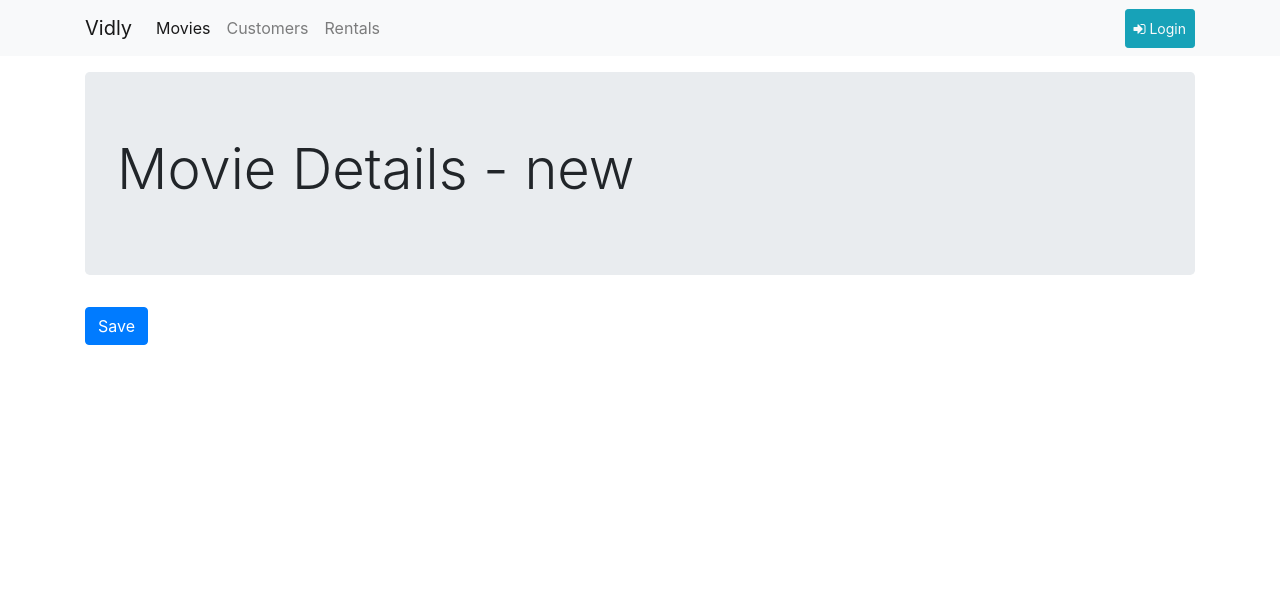
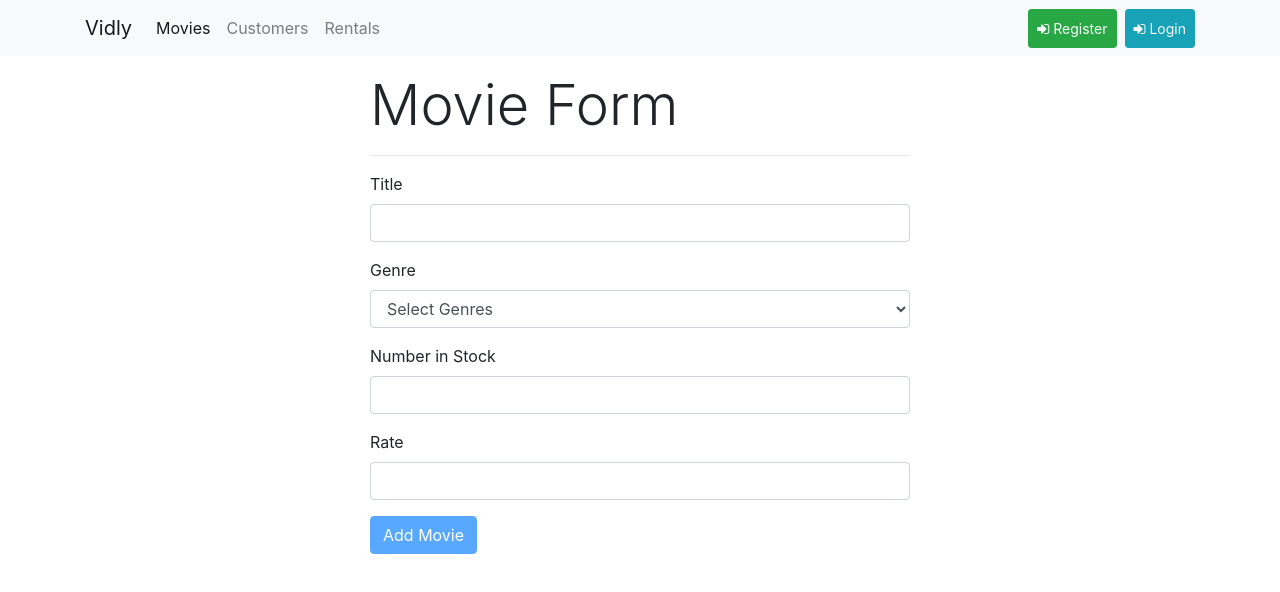
Before and after one commit to salmanpatnee/Vidly, a React (Create React App) app: page /movies/new in a window 1280 px wide. Shown: the top 592 px of the page. Built offline with nearby package versions, Linux system fonts and the light colour scheme.

Commit message:
22- Exercise 2- Movie Form

```diff
--- a/src/App.js
+++ b/src/App.js
@@ -6,7 +6,11 @@ import Customers from './components/Customers';
 import Rentals from './components/Rentals';
 import NoMatch from './components/NoMatch';
 import LoginForm from './components/common/LoginForm';
+import RegisterForm from './components/common/RegisterForm';
+import MovieForm from './components/MovieForm';
 import './App.css';
+
+
 
 
 function App() {
@@ -16,6 +20,8 @@ function App() {
       <main className="container">
         <Routes>
           <Route path="/login" element={<LoginForm />} />
+          <Route path="/register" element={<RegisterForm />} />
+          <Route exact path="/movies/new" element={<MovieForm />} />
           <Route path="/movies/:id" element={<MovieDetails />} />
           <Route path="/movies" element={<Movies />} />
           <Route exact path="/" element={<Navigate replace to="/movies" />} />
--- /dev/null
+++ b/src/components/MovieForm.jsx
@@ -0,0 +1,57 @@
+import React from 'react';
+import Joi from 'joi-browser';
+import Form from './common/Form/Form';
+import { getGenres } from './../services/fakeGenreService';
+
+class MovieForm extends Form {
+
+    state = {
+        data: {
+            title: "",
+            genreId: "",
+            numberInStock: "",
+            dailyRentalRate: "",
+        },
+        errors: {},
+        genres: []
+    };
+
+    componentDidMount() {
+        const genres = [{ _id: "", name: "Select Genres" }, ...getGenres()];
+        this.setState({ genres });
+    }
+
+    rules = {
+        title: Joi.string().required().label("Title"),
+        genreId: Joi.string().required().label("Genre"),
+        numberInStock: Joi.number().required().min(0).max(100).label("Number in Stock"),
+        dailyRentalRate: Joi.number().required().min(0).max(10).label("Rate"),
+    };
+
+    schema = Joi.object(this.rules);
+
+    doSubmit = () => {
+        console.log('Added.');
+    };
+
+    render() {
+
+        return (
+            <div className="row justify-content-center" >
+                <div className='col-6'>
+                    <h1 className="display-4">Movie Form</h1>
+                    <hr />
+                    <form onSubmit={this.handleSubmit}>
+                        {this.renderInput('title', 'Title')}
+                        {this.renderSelect('genreId', 'Genre', this.state.genres)}
+                        {this.renderInput('numberInStock', 'Number in Stock', 'number')}
+                        {this.renderInput('dailyRentalRate', 'Rate')}
+                        {this.renderButton('Add Movie')}
+                    </form>
+                </div>
+            </div>
+        );
+    }
+}
+
+export default MovieForm;
--- a/src/components/common/Form/Form.jsx
+++ b/src/components/common/Form/Form.jsx
@@ -1,6 +1,7 @@
 import React, { Component } from 'react';
 import Joi from 'joi-browser';
 import Input from './Input';
+import Select from './Select';
 
 class Form extends Component {
 
@@ -65,12 +66,25 @@ class Form extends Component {
             error={errors[name]} />;
     };
 
+    renderSelect = (name, label, data) => {
+
+        const { errors } = this.state;
+
+        return <Select
+            name={name}
+            items={data}
+            label={label}
+            onChange={this.handleChange}
+            error={errors[name]}
+        />
+    };
+
     renderButton = label => {
         return <button
             disabled={this.validate()}
             className="btn btn-primary">
-                {label}
-            </button>;
+            {label}
+        </button>;
     }
 
 }
--- a/src/components/common/Form/Input.jsx
+++ b/src/components/common/Form/Input.jsx
@@ -1,4 +1,3 @@
-import { rest } from 'lodash';
 import React from 'react';
 
 const Input = ({ name, label, error, ...rest }) => {
@@ -6,7 +5,7 @@ const Input = ({ name, label, error, ...rest }) => {
         <div className="form-group">
             <label htmlFor={name}> {label}</label>
             <input
-            {...rest}
+                {...rest}
                 id={name}
                 name={name}
                 className='form-control'
--- /dev/null
+++ b/src/components/common/Form/Select.jsx
@@ -0,0 +1,30 @@
+import React from 'react';
+
+const Select = ({ name, label, error, items, textProperty, valueProperty, ...rest }) => {
+
+
+    return (
+        <div className="form-group">
+            <label htmlFor={name}> {label}</label>
+            <select
+                {...rest}
+                id={name}
+                name={name}
+                className='form-control'>
+                {items.map(item => <option
+                    key={item[valueProperty]}
+                    value={item[valueProperty]}>
+                    {item[textProperty]}
+                </option>)}
+            </select>
+            {error && <small className="form-text text-danger">{error}</small>}
+        </div>
+    );
+}
+
+Select.defaultProps = {
+    textProperty: "name",
+    valueProperty: "_id"
+};
+
+export default Select;
--- a/src/components/common/Navbar.jsx
+++ b/src/components/common/Navbar.jsx
@@ -31,6 +31,11 @@ const Navbar = () => {
                     </ul>
                     <ul className="navbar-nav mr-0">
                         <li className="nav-item">
+                            <NavLink className="nav-link btn btn-success btn-sm text-light mr-2" to="/register">
+                                <i className="fa fa-sign-in" aria-hidden="true"></i> Register
+                            </NavLink>
+                        </li>
+                        <li className="nav-item">
                             <NavLink className="nav-link btn btn-info btn-sm text-light" to="/login"><i className="fa fa-sign-in" aria-hidden="true"></i> Login</NavLink>
                         </li>
                     </ul>
--- /dev/null
+++ b/src/components/common/RegisterForm.jsx
@@ -0,0 +1,43 @@
+import React from 'react';
+import Joi from 'joi-browser';
+import Form from './Form/Form';
+
+class RegisterForm extends Form {
+
+    state = {
+        data: { username: "", password: "", name: "" },
+        errors: {}
+    };
+
+    rules = {
+        username: Joi.string().required().email().label("Username"),
+        password: Joi.string().required().min(5).label("Password"),
+        name: Joi.string().required().min(3).label("Name"),
+    };
+
+    schema = Joi.object(this.rules);
+
+    doSubmit = () => {
+        console.log('Registered.');
+    };
+
+    render() {
+
+        return (
+            <div className="row justify-content-center" >
+                <div className='col-6'>
+                    <h1 className="display-4">Register</h1>
+                    <hr />
+                    <form onSubmit={this.handleSubmit}>
+                        {this.renderInput('username', 'Username')}
+                        {this.renderInput('password', 'Password', 'password')}
+                        {this.renderInput('name', 'Name')}
+                        {this.renderButton('Register')}
+                    </form>
+                </div>
+            </div>
+        );
+    }
+}
+
+export default RegisterForm;
--- a/src/components/movies.jsx
+++ b/src/components/movies.jsx
@@ -6,6 +6,7 @@ import { paginate } from '../utils/paginate';
 import Pagination from './common/Pagination';
 import ListGroup from './common/ListGroup';
 import _ from 'lodash';
+import { Link } from 'react-router-dom';
 
 class Movies extends Component {
 
@@ -85,7 +86,10 @@ class Movies extends Component {
                     />
                 </div>
                 <div className="col">
-                    <div className="alert alert-info">
+
+                    <Link to="/movies/new" className="btn btn-primary btn-s">New Movie</Link>
+
+                    <div className="alert alert-info mt-4">
                         Showing <strong>{totalCount}</strong> movies in the database.
                     </div>
 
```
